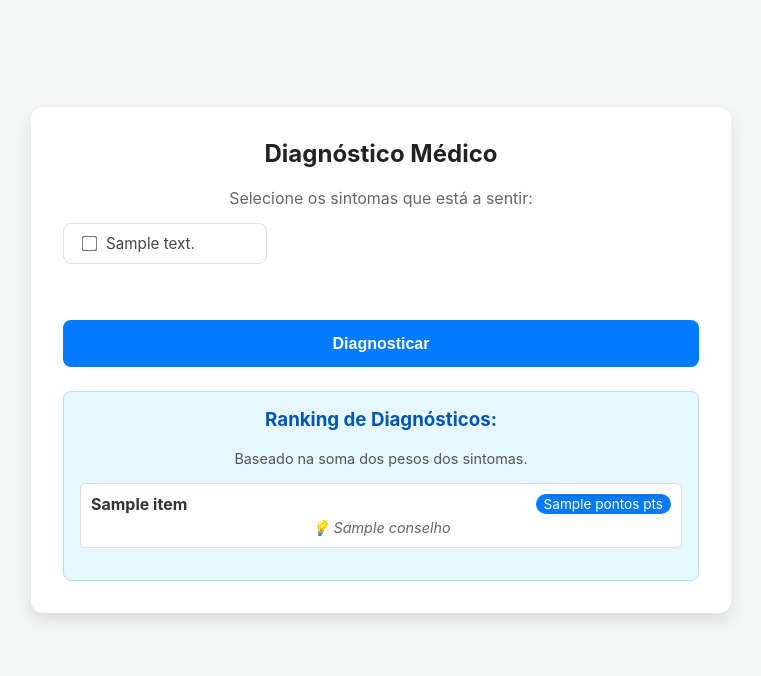
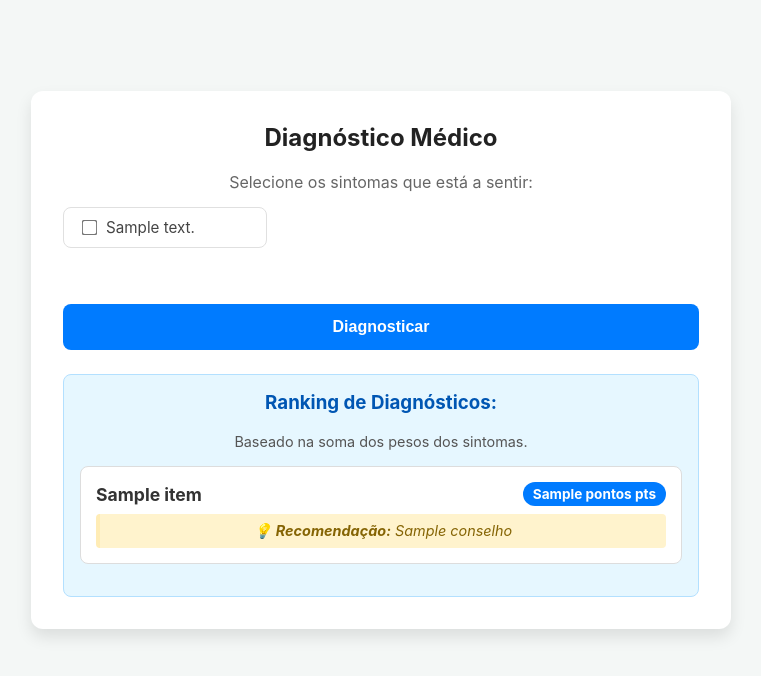
Before and after one commit to PedrH11/Sistema-Especialista, a Django app: template core/templates/index.html in a window 1280 px wide. Shown: the top 676 px of the page, without its empty margins (259-1020 px from the left). Run offline with Django 5.2, Linux system fonts and the light colour scheme; the template is opened without the code that fills it: most values are stand-ins (such as "Sample title", 1, 10 or a date in 2020).

Commit message:
Adicionados conselhos ao usuario

```diff
--- a/core/templates/index.html
+++ b/core/templates/index.html
@@ -36,22 +36,24 @@
 
                 <ul style="list-style: none; padding: 0;">
                     {% for item in resultado %}
-                    <li style="background: white; margin-bottom: 5px; padding: 10px; border-radius: 5px; display: flex; justify-content: space-between; border: 1px solid #ddd; flex-direction: column;">
+                    <li style="background: white; margin-bottom: 10px; padding: 15px; border-radius: 8px; border: 1px solid #ddd; display: flex; flex-direction: column; gap: 8px;">
 
-                        <div style="display: flex; justify-content: space-between; width: 100%;">
-                            <span style="font-weight: bold; color: #333;">
+                        <div style="display: flex; justify-content: space-between; align-items: center; width: 100%;">
+                            <span style="font-weight: bold; font-size: 1.1rem; color: #333;">
                                 {{ item.nome }}
                             </span>
 
-                            <span style="background: #007bff; color: white; padding: 2px 8px; border-radius: 10px; font-size: 0.85em;">
+                            <span style="background: #007bff; color: white; padding: 4px 10px; border-radius: 15px; font-size: 0.85em; font-weight: bold;">
                                 {{ item.pontos }} pts
                             </span>
                         </div>
 
                         {% if item.conselho %}
-                        <p style="margin: 5px 0 0 0; font-size: 0.9em; color: #666; font-style: italic;">
-                            💡 {{ item.conselho }}
-                        </p>
+                        <div style="background-color: #fff3cd; border-left: 4px solid #ffecb5; padding: 8px 12px; border-radius: 4px;">
+                            <p style="margin: 0; font-size: 0.9em; color: #856404; font-style: italic;">
+                                💡 <strong>Recomendação:</strong> {{ item.conselho }}
+                            </p>
+                        </div>
                         {% endif %}
                     </li>
                     {% endfor %}
```
Also changed, not shown: core/views.py (+64 -36 lines), 1 other file.
